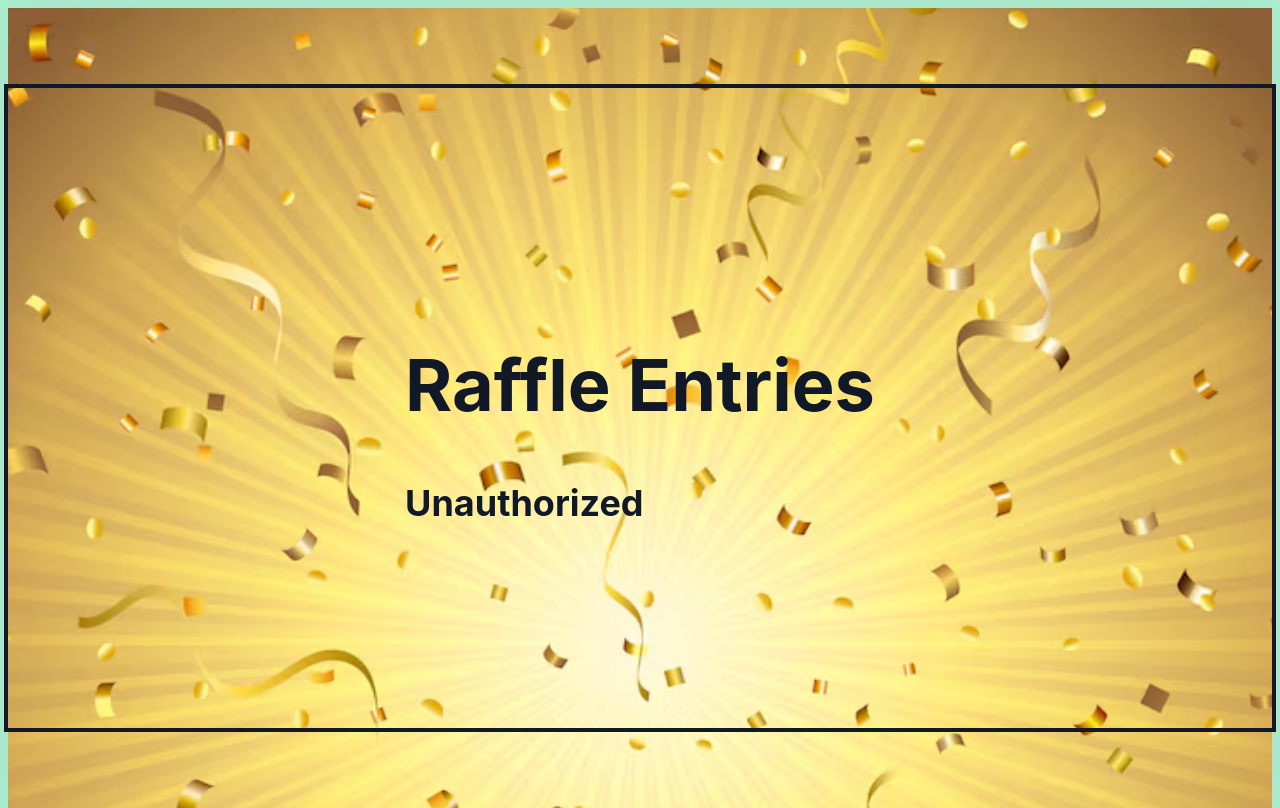
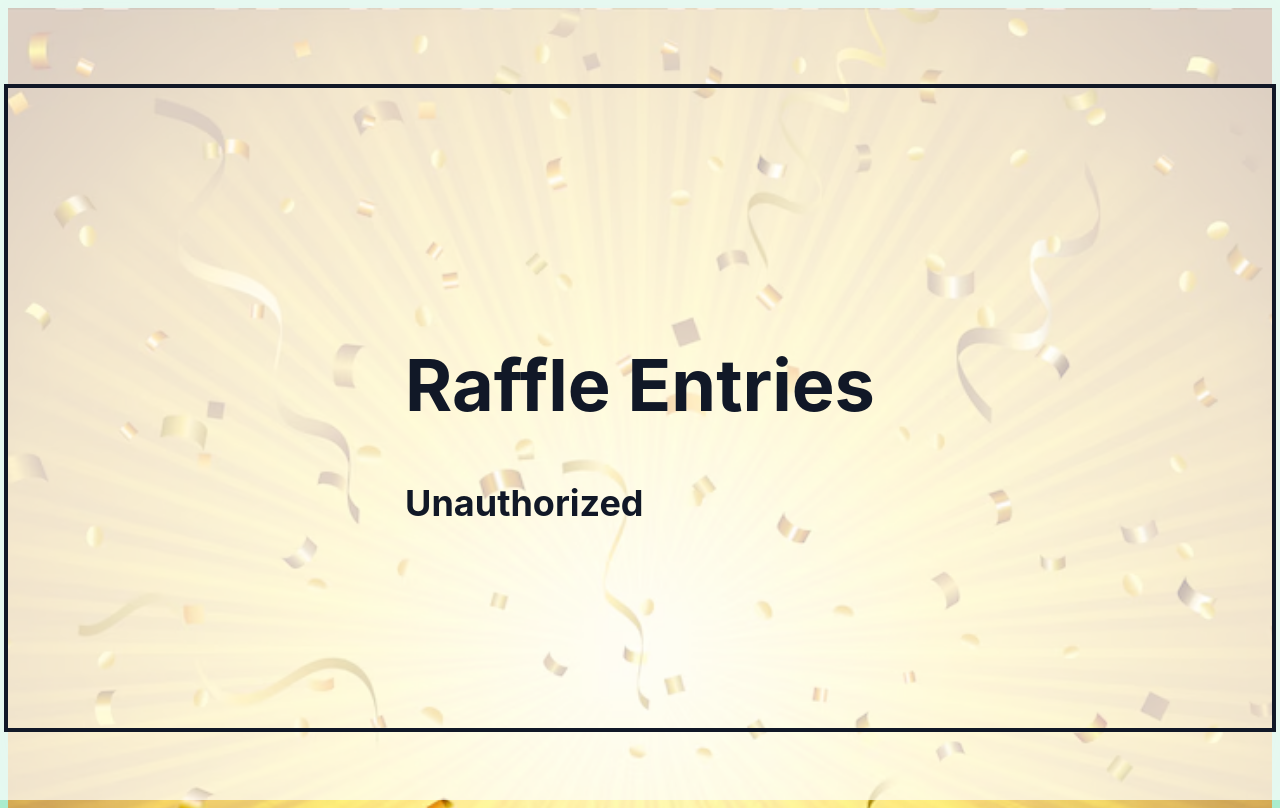
Before and after one commit to anuragak7/maharaja-raffle, a Next.js app: page /admin in a window 1280 px wide. Built offline with nearby package versions, Linux system fonts and the light colour scheme; no server answers.

Commit message:
feat: add white overlay to dim background for better text contrast

```diff
--- a/app/layout.tsx
+++ b/app/layout.tsx
@@ -11,9 +11,11 @@ export default function RootLayout({
   children: React.ReactNode
 }) {
   return (
-    <html lang="en" className="h-full bg-gradient-to-br from-fuchsia-200 via-sky-100 to-emerald-200 font-sans text-3xl">
-      <body className="min-h-screen flex flex-col items-center justify-center text-gray-900 antialiased selection:bg-fuchsia-200 selection:text-emerald-900">
-        <main className="w-full max-w-6xl p-12 rounded-3xl shadow-2xl bg-white/95 backdrop-blur-2xl mt-12 mb-12 flex flex-col items-center justify-center min-h-[80vh] border-4 border-emerald-200">
+    <html lang="en" className="h-full font-sans text-3xl">
+      <body className="min-h-screen flex flex-col items-center justify-center text-gray-900 antialiased selection:bg-fuchsia-200 selection:text-emerald-900 relative">
+        {/* Overlay for background dimming */}
+        <div style={{position: 'fixed', inset: 0, zIndex: 0, background: 'rgba(255,255,255,0.7)'}} aria-hidden="true"></div>
+        <main className="relative z-10 w-full max-w-6xl p-12 rounded-3xl shadow-2xl bg-white/95 backdrop-blur-2xl mt-12 mb-12 flex flex-col items-center justify-center min-h-[80vh] border-4 border-emerald-200">
           {children}
         </main>
       </body>
```
